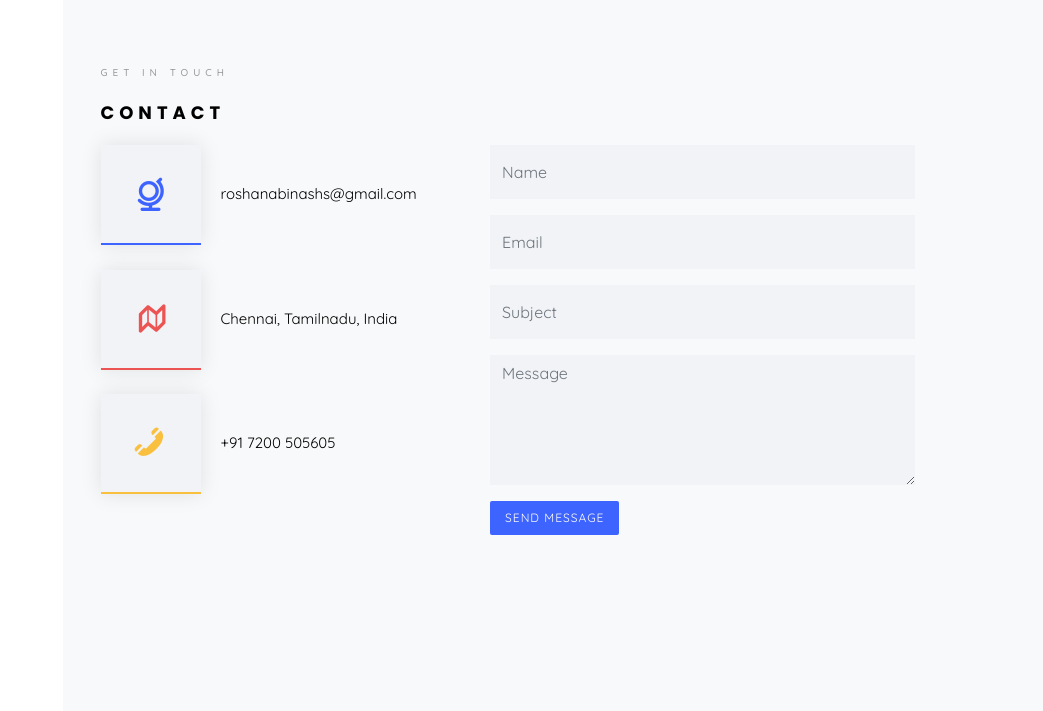
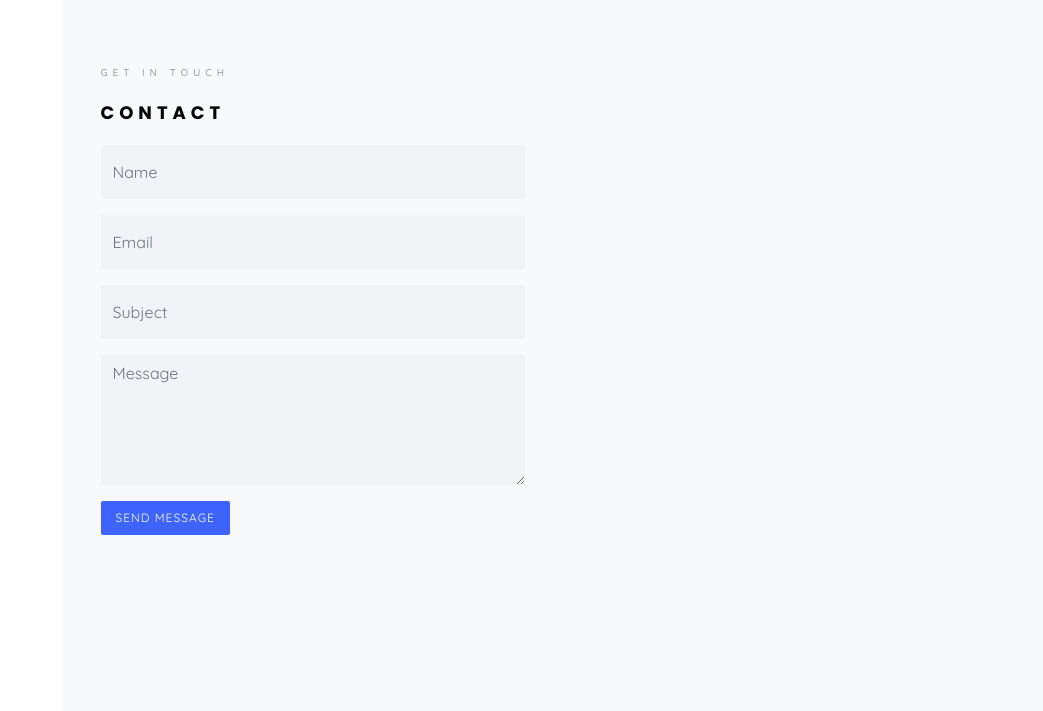
Before and after one commit to roshfreakz/myprofile, a plain HTML site: page index.html in a window 1280 px wide. Shown: the part 4800-5511 px from the top of the page, without its empty margins (237-1280 px from the left). Drawn offline with Linux system fonts and the light colour scheme; files whose address does not match are found by name; a web font is replaced by a local one.

Commit message:
Update index.html

```diff
--- a/index.html
+++ b/index.html
@@ -503,40 +503,7 @@
 							</div>
 						</div>
 						<div class="row">
-							<div class="col-md-5">
-								<a href="mailto:roshanabinashs@gmail.com"
-									class="colorlib-feature colorlib-feature-sm color-1 animate-box"
-									data-animate-effect="fadeInLeft">
-									<div class="colorlib-icon">
-										<i class="icon-globe-outline "></i>
-									</div>
-									<div class="colorlib-text">
-										<p>roshanabinashs@gmail.com</p>
-									</div>
-								</a>
 
-								<a href="https://goo.gl/maps/rqDDQthDfi5xn85o8" target="_blank"
-									class="colorlib-feature colorlib-feature-sm color-2 animate-box"
-									data-animate-effect="fadeInLeft">
-									<div class="colorlib-icon">
-										<i class="icon-map "></i>
-									</div>
-									<div class="colorlib-text">
-										<p>Chennai, Tamilnadu, India</p>
-									</div>
-								</a>
-
-								<a href="tel:+917200505605"
-									class="colorlib-feature colorlib-feature-sm color-3 animate-box"
-									data-animate-effect="fadeInLeft">
-									<div class="colorlib-icon">
-										<i class="icon-phone "></i>
-									</div>
-									<div class="colorlib-text">
-										<p>+91 7200 505605</p>
-									</div>
-								</a>
-							</div>
 							<div class="col-md-7 col-md-push-1">
 								<div class="row">
 									<div class="col-md-10 col-md-offset-1 col-md-pull-1 animate-box"
```
